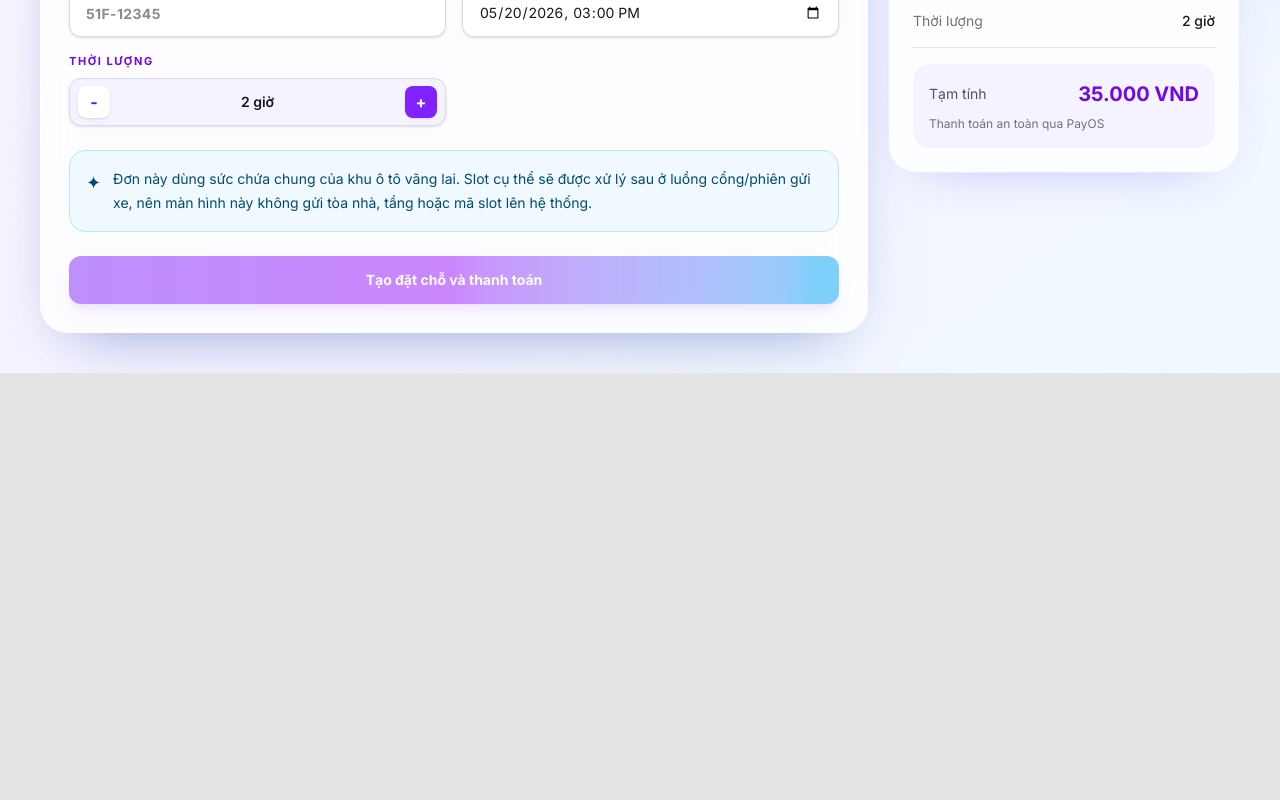
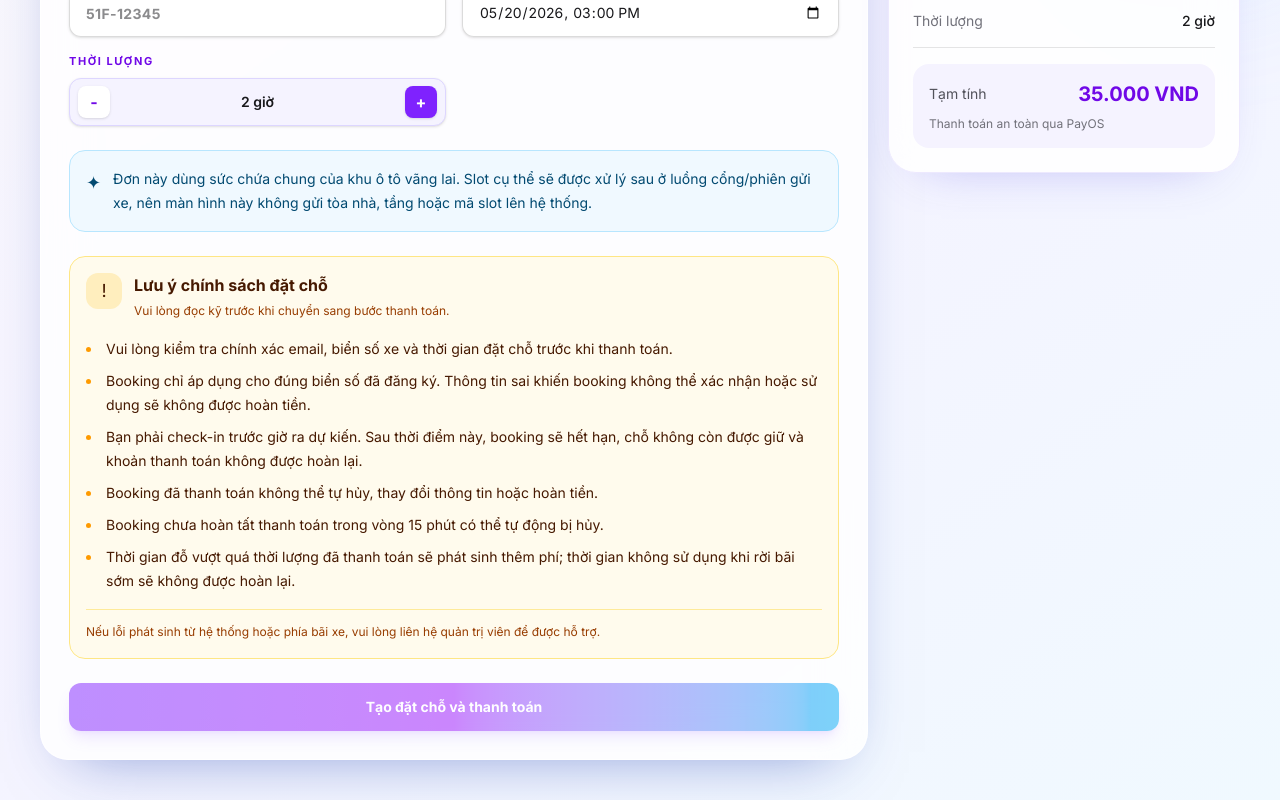
Before and after one commit to dangquyen-91/parking-building-management-system-wdp, a React (Vite) app in the folder frontend/: page /booking in a window 1280 px wide. Shown: the part 613-1413 px from the top of the page. Before the commit the page ends 986 px from the top, so only its background shows below. Built offline with nearby package versions, Linux system fonts and the light colour scheme; no server answers.

Commit message:
feat: add booking policy notice

```diff
--- a/frontend/src/components/booking/create/BookingForm.tsx
+++ b/frontend/src/components/booking/create/BookingForm.tsx
@@ -1,5 +1,6 @@
 import type { FormEvent, ReactNode } from 'react'
 import { MAX_DURATION_HOURS } from '../bookingUtils'
+import { BookingPolicyNotice } from './BookingPolicyNotice'
 
 type BookingFormProps = {
   email: string
@@ -140,6 +141,8 @@ export function BookingForm({
         </p>
       </div>
 
+      <BookingPolicyNotice />
+
       <button
         type="submit"
         disabled={!canSubmit || isSubmitting}
--- /dev/null
+++ b/frontend/src/components/booking/create/BookingPolicyNotice.tsx
@@ -0,0 +1,46 @@
+const BOOKING_POLICIES = [
+  'Vui lòng kiểm tra chính xác email, biển số xe và thời gian đặt chỗ trước khi thanh toán.',
+  'Booking chỉ áp dụng cho đúng biển số đã đăng ký. Thông tin sai khiến booking không thể xác nhận hoặc sử dụng sẽ không được hoàn tiền.',
+  'Bạn phải check-in trước giờ ra dự kiến. Sau thời điểm này, booking sẽ hết hạn, chỗ không còn được giữ và khoản thanh toán không được hoàn lại.',
+  'Booking đã thanh toán không thể tự hủy, thay đổi thông tin hoặc hoàn tiền.',
+  'Booking chưa hoàn tất thanh toán trong vòng 15 phút có thể tự động bị hủy.',
+  'Thời gian đỗ vượt quá thời lượng đã thanh toán sẽ phát sinh thêm phí; thời gian không sử dụng khi rời bãi sớm sẽ không được hoàn lại.',
+]
+
+export function BookingPolicyNotice() {
+  return (
+    <section
+      className="mt-6 rounded-2xl border border-amber-200 bg-amber-50/90 p-4 text-amber-950 dark:border-amber-500/30 dark:bg-amber-500/10 dark:text-amber-50"
+      aria-labelledby="booking-policy-title"
+    >
+      <div className="flex items-start gap-3">
+        <span
+          className="grid size-9 shrink-0 place-items-center rounded-xl bg-amber-400/20 text-lg"
+          aria-hidden="true"
+        >
+          !
+        </span>
+        <div className="min-w-0">
+          <h3 id="booking-policy-title" className="font-bold">
+            Lưu ý chính sách đặt chỗ
+          </h3>
+          <p className="mt-1 text-xs leading-5 text-amber-800 dark:text-amber-100/75">
+            Vui lòng đọc kỹ trước khi chuyển sang bước thanh toán.
+          </p>
+        </div>
+      </div>
+
+      <ul className="mt-4 space-y-2 pl-4 text-sm leading-6">
+        {BOOKING_POLICIES.map((policy) => (
+          <li key={policy} className="list-disc pl-1 marker:text-amber-500">
+            {policy}
+          </li>
+        ))}
+      </ul>
+
+      <p className="mt-4 border-t border-amber-200/80 pt-3 text-xs leading-5 text-amber-800 dark:border-amber-500/20 dark:text-amber-100/75">
+        Nếu lỗi phát sinh từ hệ thống hoặc phía bãi xe, vui lòng liên hệ quản trị viên để được hỗ trợ.
+      </p>
+    </section>
+  )
+}
--- a/frontend/src/components/booking/index.ts
+++ b/frontend/src/components/booking/index.ts
@@ -2,6 +2,7 @@ export { BookingErrorBanner } from './common/BookingErrorBanner'
 
 export { BookingForm } from './create/BookingForm'
 export { BookingHero } from './create/BookingHero'
+export { BookingPolicyNotice } from './create/BookingPolicyNotice'
 export { BookingSummary } from './create/BookingSummary'
 
 export { BookingEmptyState } from './history/BookingEmptyState'
```
